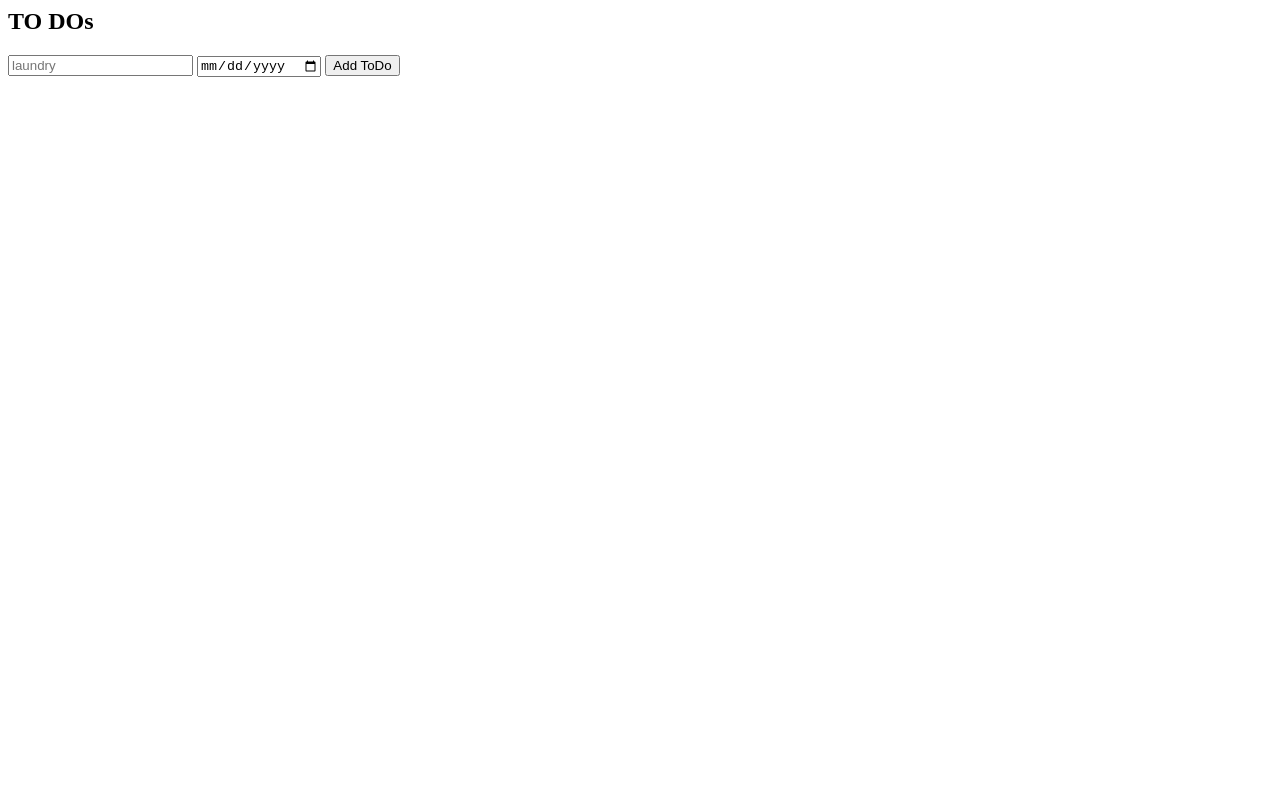
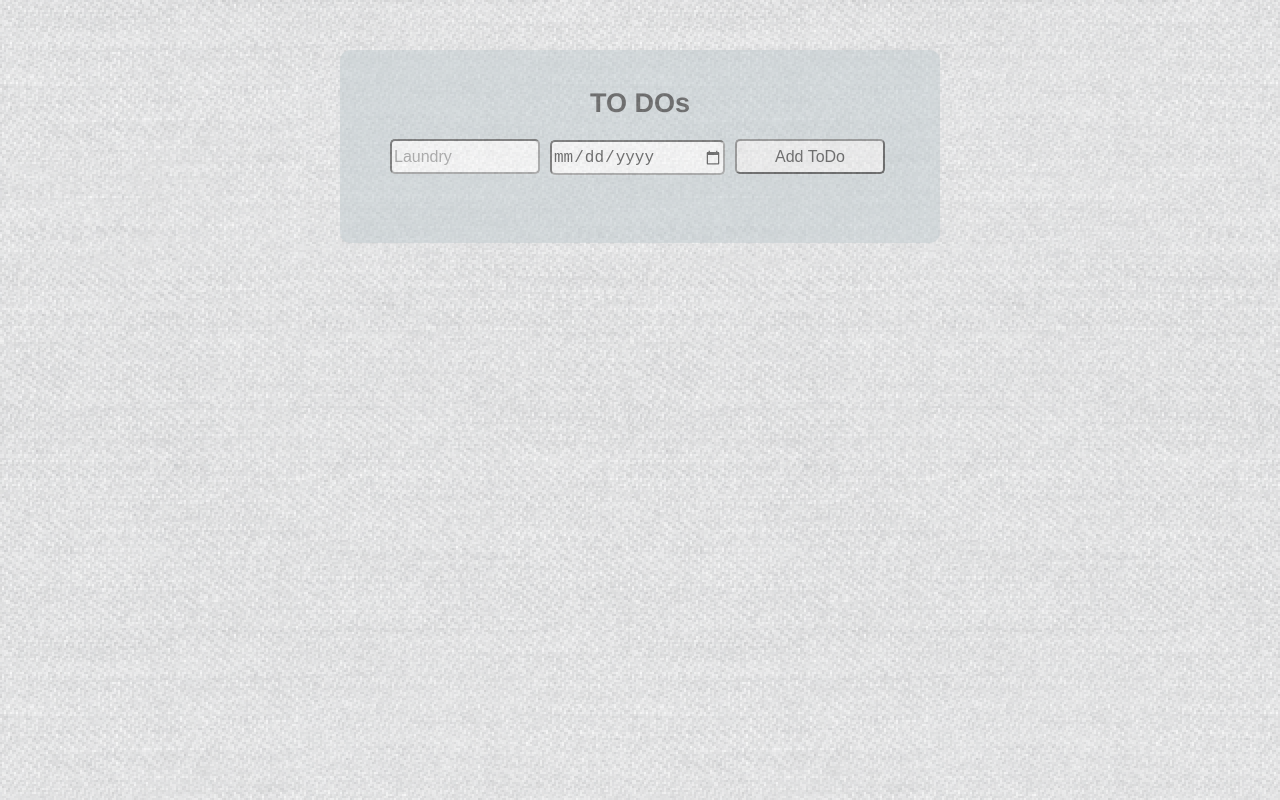
Before and after one commit to cmcilhenny/Practice, a plain HTML site: page todo_list/index.html in a window 1280 px wide. Drawn offline with Linux system fonts and the light colour scheme.

Commit message:
setting html and style for list

```diff
--- a/todo_list/index.html
+++ b/todo_list/index.html
@@ -1,18 +1,20 @@
 <html>
 <head>
 	<title>Front End ToDo List</title>
+	<link rel="stylesheet" type="text/css" href="style.css">
 </head>
 <body>
 	<section>
 		<h1>TO DOs</h1>
 		<form>
-			<input type="text" placeholder="laundry">
-			<input type="date">
-			<input type="submit" value="Add ToDo">
+			<input type="text" placeholder="Laundry" id="todo-text">
+			<input type="date" id="todo-date">
+			<input type="submit" value="Add ToDo" id="todo-submit">
 		</form>
+		<ul>
+		</ul>
 	</section>
-	<ul>
-	</ul>
 
+<script type="text/javascript" src="application.js"></script>
 </body>
 </html>
--- a/todo_list/style.css
+++ b/todo_list/style.css
@@ -0,0 +1,41 @@
+body {
+	background-image: url(images/45degreee_fabric_@2X.png);
+	font: 18px/1.5em "helvetica neue", sans-serif;
+}
+
+section {
+	background-color: #C2CDD1;
+	opacity: 0.5;
+	position: relative;
+	margin-left: auto;
+	margin-right: auto;
+	width: 600px;
+	border-radius: 10px;
+	margin-top: 50px;
+	padding-bottom: 50px;
+}
+
+h1 {
+	text-align: center;
+	padding-top: 40px;
+}
+
+form {
+	text-align: center;
+}
+
+input {
+	border-radius: 5px;
+	height: 35px;
+	width: 150px;
+	margin-right: 5px;
+	font-size: 16px;
+}
+
+input[type="date"] {
+	width: 175px;
+}
+
+input:focus {
+	color: blue;
+}
```
